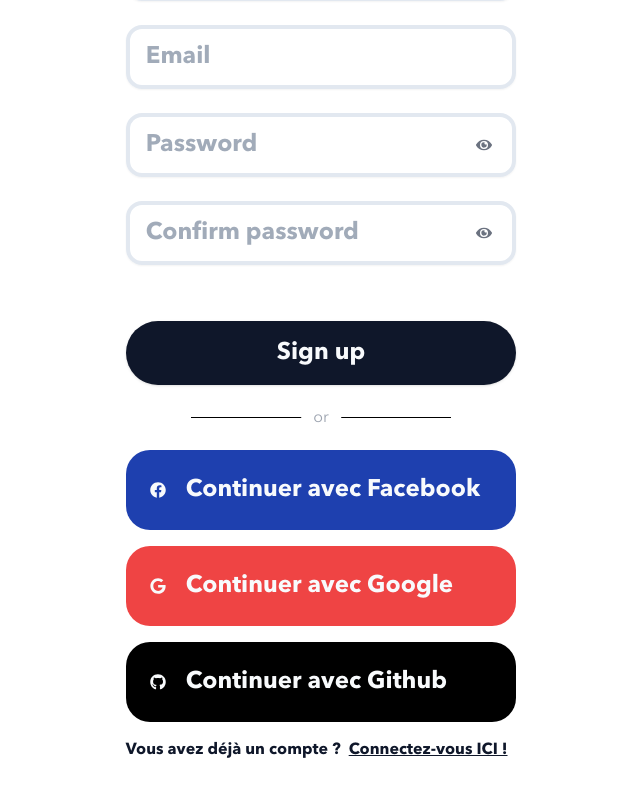
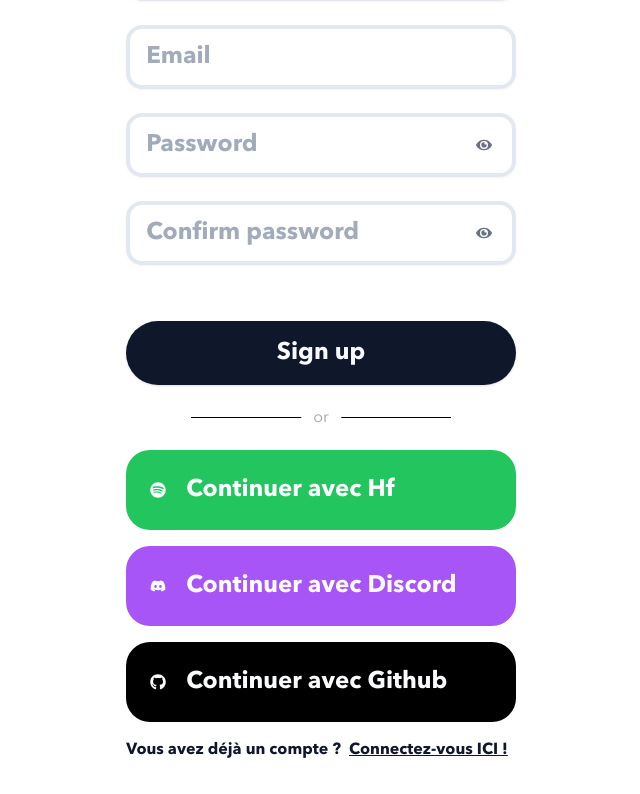
Before and after one commit to Robouch0/AREA, a Next.js app in the folder web/: page /register in a window 1280 px wide. Shown: the part 383-1177 px from the top of the page, without its empty margins (319-959 px from the left). Built offline with nearby package versions, Linux system fonts and the light colour scheme; no server answers.

Commit message:
feat: the register page now also use the new oauth login button

```diff
--- a/web/components/pages/register/RegisterForm.tsx
+++ b/web/components/pages/register/RegisterForm.tsx
@@ -2,7 +2,7 @@
 import { useForm } from "react-hook-form";
 import { RegisterFormData, RegisterUserSchema } from "@/lib/typeRegister";
 import { zodResolver } from "@hookform/resolvers/zod";
-import { FaEye, FaEyeSlash, FaFacebook, FaGithub, FaGoogle } from "react-icons/fa";
+import {FaDiscord, FaEye, FaEyeSlash, FaFacebook, FaGithub, FaGoogle, FaSpotify} from "react-icons/fa";
 import { useEffect, useState } from "react";
 import { useRouter } from "next/navigation";
 import { signUp } from "@/api/authentification";
@@ -148,28 +148,27 @@ function RegisterForm() {
                                 </div>
                             </div>
                             <div className="max-w-md w-full space-y-4">
-                                <Button
-                                    className="focus-visible:border-slate-500  focus-visible:border-8 flex items-center justify-start px-6 bg-blue-800 hover:bg-blue-800 hover:opacity-90 rounded-3xl shadow-none h-20 w-full"
-                                    type="button"
-                                    arial-label="Facebook"
-                                >
-                                    <FaFacebook className="w-12 h-12" />
-                                    <p className=" mx-3 text-2xl font-semibold"> Continuer avec Facebook </p>
-                                </Button>
+
+                                {<OauthButton
+                                    arial-label="Hf"
+                                    service="hf"
+                                    className="focus-visible:border-slate-500 focus-visible:border-8 flex items-center justify-start px-6 bg-green-500 hover:bg-green-500 hover:opacity-90 rounded-3xl shadow-none h-20 w-full"
+                                    ServiceIcon={<FaSpotify className="w-12 h-12" />}
+                                />}
 
                                 <OauthButton
-                                    arial-label="Google"
-                                    service="google"
-                                    className="focus-visible:border-slate-500 focus-visible:border-8 flex items-center justify-start px-6 bg-red-500 hover:bg-red-500 hover:opacity-90 rounded-3xl shadow-none h-20 w-full"
-                                    ServiceIcon={<FaGoogle className="w-12 h-12"/>}
+                                    arial-label="Discord"
+                                    service="discord"
+                                    className="focus-visible:border-slate-500 focus-visible:border-8 flex items-center justify-start px-6 bg-purple-500 hover:bg-purple-500 hover:opacity-90 rounded-3xl shadow-none h-20 w-full"
+                                    ServiceIcon={<FaDiscord className="w-12 h-12" />}
                                 />
 
-                                <OauthButton
+                                {<OauthButton
                                     arial-label="Github"
                                     service="github"
                                     className="focus-visible:border-slate-500 focus-visible:border-8 flex items-center justify-start px-6 bg-black hover:bg-black hover:opacity-90 rounded-3xl shadow-none h-20 w-full"
-                                    ServiceIcon={<FaGithub className="w-12 h-12"/>}
-                                />
+                                    ServiceIcon={<FaGithub className="w-12 h-12" />}
+                                />}
 
                                 <div className="flex flex-row font-bold">
                                     <p className="mb-8">
```
